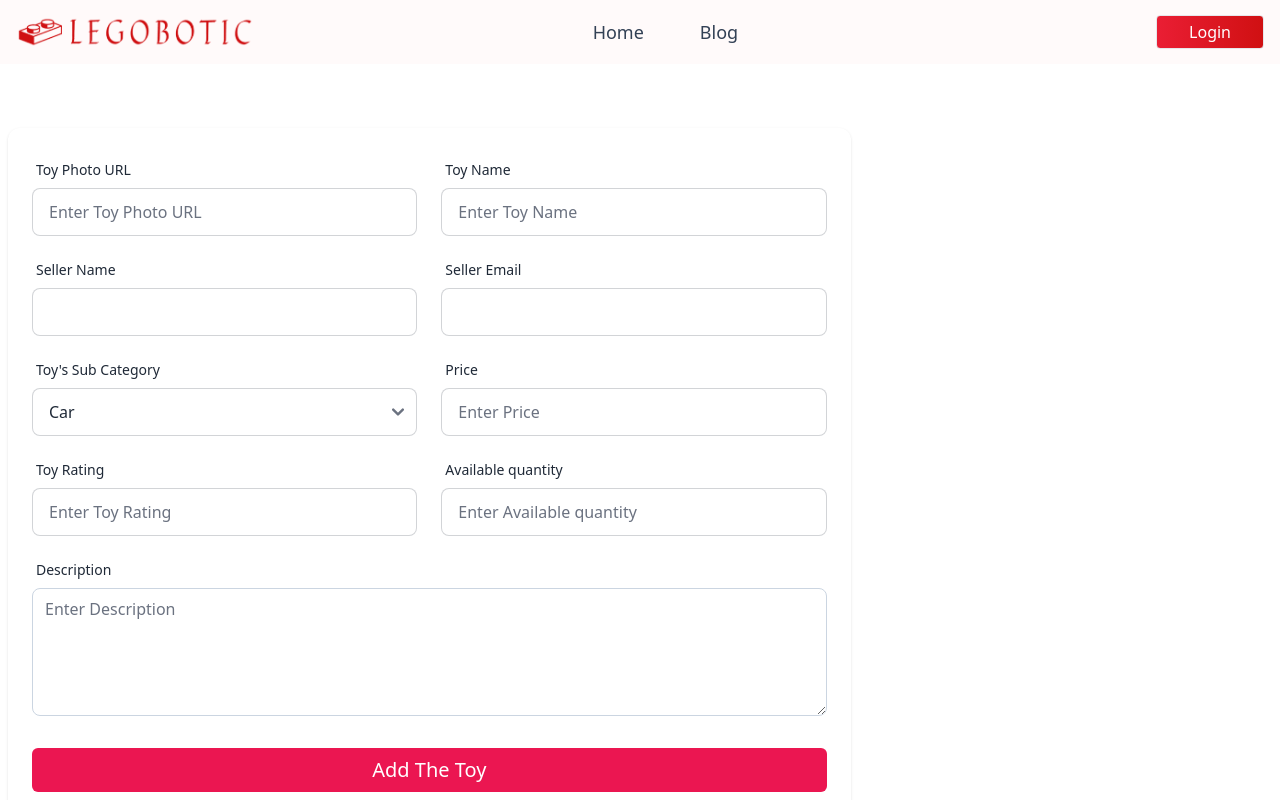
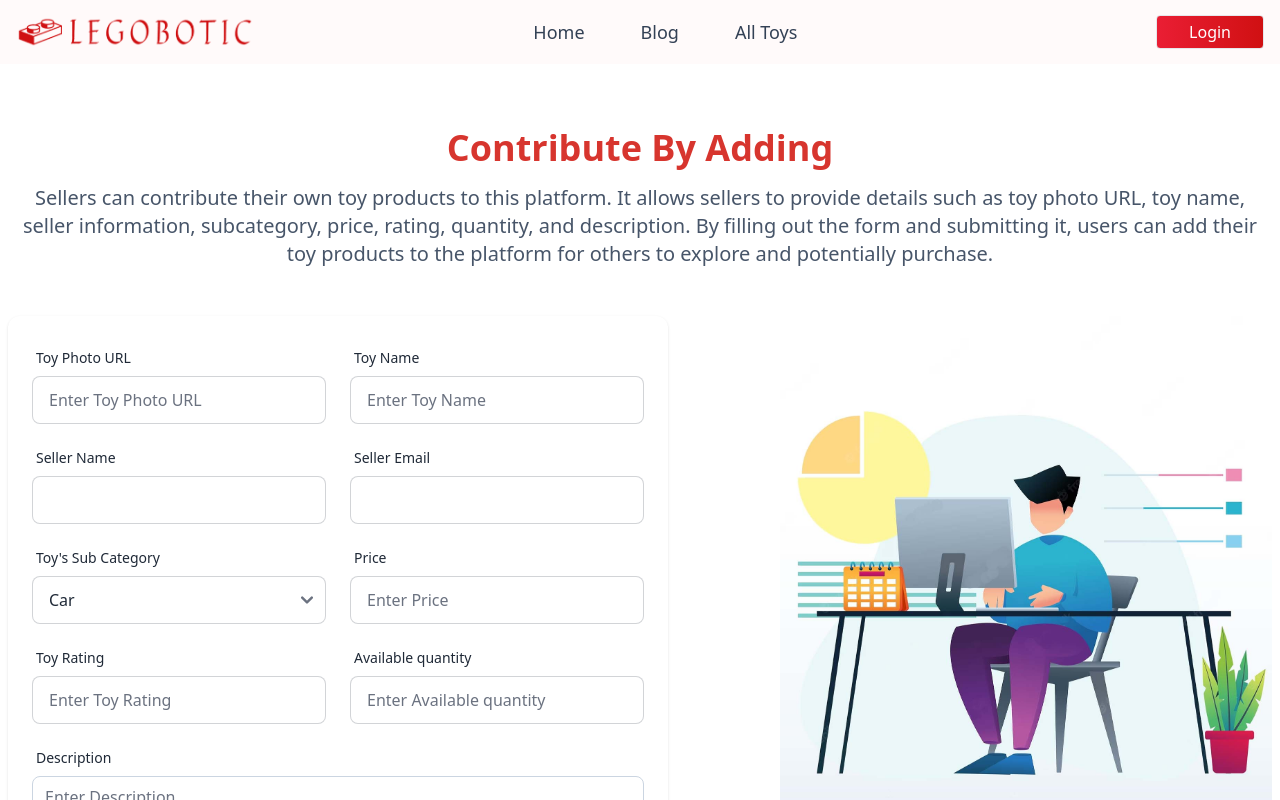
Before and after one commit to emon360arefin/legobotic-client, a React (Vite) app: page /add in a window 1280 px wide. Shown: the top 800 px of the page. Built offline with nearby package versions, Linux system fonts and the light colour scheme; no server answers.

Commit message:
Add Toy Page Completed

```diff
--- a/src/Component/AddToy/AddToy.jsx
+++ b/src/Component/AddToy/AddToy.jsx
@@ -33,7 +33,7 @@ const AddToy = () => {
 
         console.log(toyForm);
 
-        fetch('http://localhost:5000/toys', {
+        fetch('https://toy-server.vercel.app/toys', {
             method: "POST",
             headers: {
                 "content-type": "application/json"
@@ -58,9 +58,16 @@ const AddToy = () => {
 
 
     return (
-        <div className='py-8 md:py-16'>
+        <div className='py-8 md:py-16 bg-white'>
             <div className='max-w-7xl mx-auto px-2 '>
-                <div className='w-full md:w-2/3'>
+
+                <div className='max-w-7xl mx-auto px-2'>
+                    <h2 className={`text-3xl text-center md:text-4xl font-bold text-[#D7352E] leading-normal `}>Contribute By Adding</h2>
+                    <h2 className='text-lg md:text-xl text-center text-slate-600 my-4 md:my-4 leading-normal'>Sellers can contribute their own toy products to this platform. It allows sellers to provide details such as toy photo URL, toy name, seller information, subcategory, price, rating, quantity, and description. By filling out the form and submitting it, users can add their toy products to the platform for others to explore and potentially purchase.</h2>
+                </div>
+
+                <div className='flex flex-col-reverse md:flex-row gap-8 mt-12 '>
+                    <div className='w-full md:w-3/5 pr-0 md:pr-20'>
                         <form onSubmit={handleAddForm} className="p-6 shadow rounded-xl flex flex-col gap-4">
 
                             <div className='flex flex-col md:flex-row justify-between gap-6'>
@@ -143,6 +150,11 @@ const AddToy = () => {
 
                         </form>
                     </div>
+
+                    <div className='w-full md:w-2/5'>
+                        <img src="/add.jpg" alt="" />
+                    </div>
+                </div>
             </div>
 
         </div>
--- /dev/null
+++ b/src/Component/AllToys/AllToys.jsx
@@ -0,0 +1,11 @@
+import React from 'react';
+
+const AllToys = () => {
+    return (
+        <div>
+
+        </div>
+    );
+};
+
+export default AllToys;
--- a/src/Component/Header/Header.jsx
+++ b/src/Component/Header/Header.jsx
@@ -13,12 +13,13 @@ const Header = () => {
 
     let items = [
         { "id": 1, "name": "Home", "path": "/" },
-        { "id": 2, "name": "Blog", "path": "/blog" }
+        { "id": 2, "name": "Blog", "path": "/blog" },
+        { "id": 3, "name": "All Toys", "path": "/all" }
     ]
 
     const additional = [
-        { "id": 3, "name": "My Toys", "path": "/my" },
-        { "id": 4, "name": "Add A Toy", "path": "/add" },
+        { "id": 4, "name": "My Toys", "path": "/my" },
+        { "id": 5, "name": "Add A Toy", "path": "/add" },
     ]
 
     { user ? items = items.concat([...additional]) : null; }
--- a/src/Component/Home/SecondSection.jsx
+++ b/src/Component/Home/SecondSection.jsx
@@ -34,7 +34,7 @@ const SecondSection = () => {
                         <Tab>Plane</Tab>
                     </TabList>
 
-                    <TabPanel>
+                    <TabPanel className={"mt-8"}>
                         <div className='grid grid-cols-1 md:grid-cols-3 gap-4 md:gap-8'>
                             {
                                 cars.map(car => <ToyCardCar
--- a/src/Component/Home/ToyCardBoat.jsx
+++ b/src/Component/Home/ToyCardBoat.jsx
@@ -6,7 +6,7 @@ const ToyCardBoat = (props) => {
     const { toyName, toyId, subCategory, rating, quantity, price, picture, description, _id } = props.boat;
 
     return (
-        <div className='bg-slate-50 rounded-lg overflow-hidden border border-slate-200 mt-4 md:mt-8 relative'>
+        <div className='bg-slate-50 rounded-lg overflow-hidden border border-slate-200 mt-4 md:mt-0 relative'>
             <div className='overflow-hidden h-60'>
                 <img className='' src={picture} alt="" />
             </div>
--- a/src/Component/Home/ToyCardCar.jsx
+++ b/src/Component/Home/ToyCardCar.jsx
@@ -5,7 +5,7 @@ const ToyCardCar = (props) => {
 
     const { toyName, toyId, subCategory, rating, quantity, price, picture, description, _id } = props.car;
     return (
-        <div className='bg-slate-50 rounded-lg overflow-hidden border border-slate-200 mt-4 md:mt-8 relative'>
+        <div className='bg-slate-50 rounded-lg overflow-hidden border border-slate-200 mt-4 md:mt-0 relative'>
             <div className='overflow-hidden h-60 '>
                 <img className='' src={picture} alt="" />
             </div>
--- a/src/Component/Home/ToyCardPlane.jsx
+++ b/src/Component/Home/ToyCardPlane.jsx
@@ -7,11 +7,11 @@ import { AuthContext } from '../Authentication/AuthProvider';
 const ToyCardPlane = (props) => {
     const { toyName, toyId, subCategory, rating, quantity, price, picture, description, _id } = props.plane;
 
-    const notify = () => toast("Wow so easy!");
+    const notify = () => toast("To View Detail First Login");
 
     const { user } = useContext(AuthContext)
     return (
-        <div className='bg-slate-50 rounded-lg overflow-hidden border border-slate-200 mt-4 md:mt-8 relative'>
+        <div className='bg-slate-50 rounded-lg overflow-hidden border border-slate-200 mt-4 md:mt-0 relative'>
 
             <div className='overflow-hidden h-60 '>
                 <img src={picture} alt="" />
--- a/src/Component/Login/Login.jsx
+++ b/src/Component/Login/Login.jsx
@@ -7,12 +7,12 @@ import { AuthContext } from '../Authentication/AuthProvider';
 const Login = () => {
 
     const { signInUser, googleSignIn } = useContext(AuthContext);
-    const navigate = useNavigate()
 
     const [error, setError] = useState(null);
     const [success, setSuccess] = useState(null);
 
-    const location = useLocation()
+    const navigate = useNavigate();
+    const location = useLocation();
 
     const from = location.state?.from?.pathname || "/"
 
@@ -28,7 +28,7 @@ const Login = () => {
         signInUser(email, password)
             .then(result => {
                 event.target.reset()
-                navigate(from, { replace: true })
+                navigate(from, {replace: true})
 
             })
             .catch(error => {
--- a/src/Component/ToyDetail/ToyDetailCard.jsx
+++ b/src/Component/ToyDetail/ToyDetailCard.jsx
@@ -7,8 +7,8 @@ const ToyDetailCard = (props) => {
         <div className='py-16'>
             <div className='shadow rounded-xl overflow-hidden flex flex-col md:flex-row'>
                 <img className='w-full md:w-1/2' src={picture} alt="" />
-                <div className='p-6 flex flex-col gap-4'>
-                    <h2 className='text-4xl font-bold text-slate-600'>{toyName}</h2>
+                <div className='p-6 flex flex-col gap-4 w-full'>
+                    <h2 className='text-2xl md:text-3xl font-bold text-slate-600'>{toyName}</h2>
                     <div className='flex justify-between'>
                         <h2 className='text-xl'> <span className='font-bold '>Price:</span> ${price}</h2>
                         <h2 className='text-xl'> <span className='font-bold'>Rating:</span> {rating}</h2>
--- a/src/main.jsx
+++ b/src/main.jsx
@@ -16,6 +16,7 @@ import AuthProvider from './Component/Authentication/AuthProvider';
 import ToyDetail from './Component/ToyDetail/ToyDetail';
 import PrivateRoute from './Component/PrivateRoute/PrivateRoute';
 import AddToy from './Component/AddToy/AddToy';
+import AllToys from './Component/AllToys/AllToys';
 
 const router = createBrowserRouter([
     {
@@ -49,6 +50,10 @@ const router = createBrowserRouter([
             {
                 path: 'add',
                 element: <AddToy></AddToy>
+            },
+            {
+                path: 'all',
+                element: <AllToys></AllToys>
             }
         ]
     }
```
Also changed, not shown: public/add.jpg (added). Lines whose indentation alone changed are shown as unchanged.
